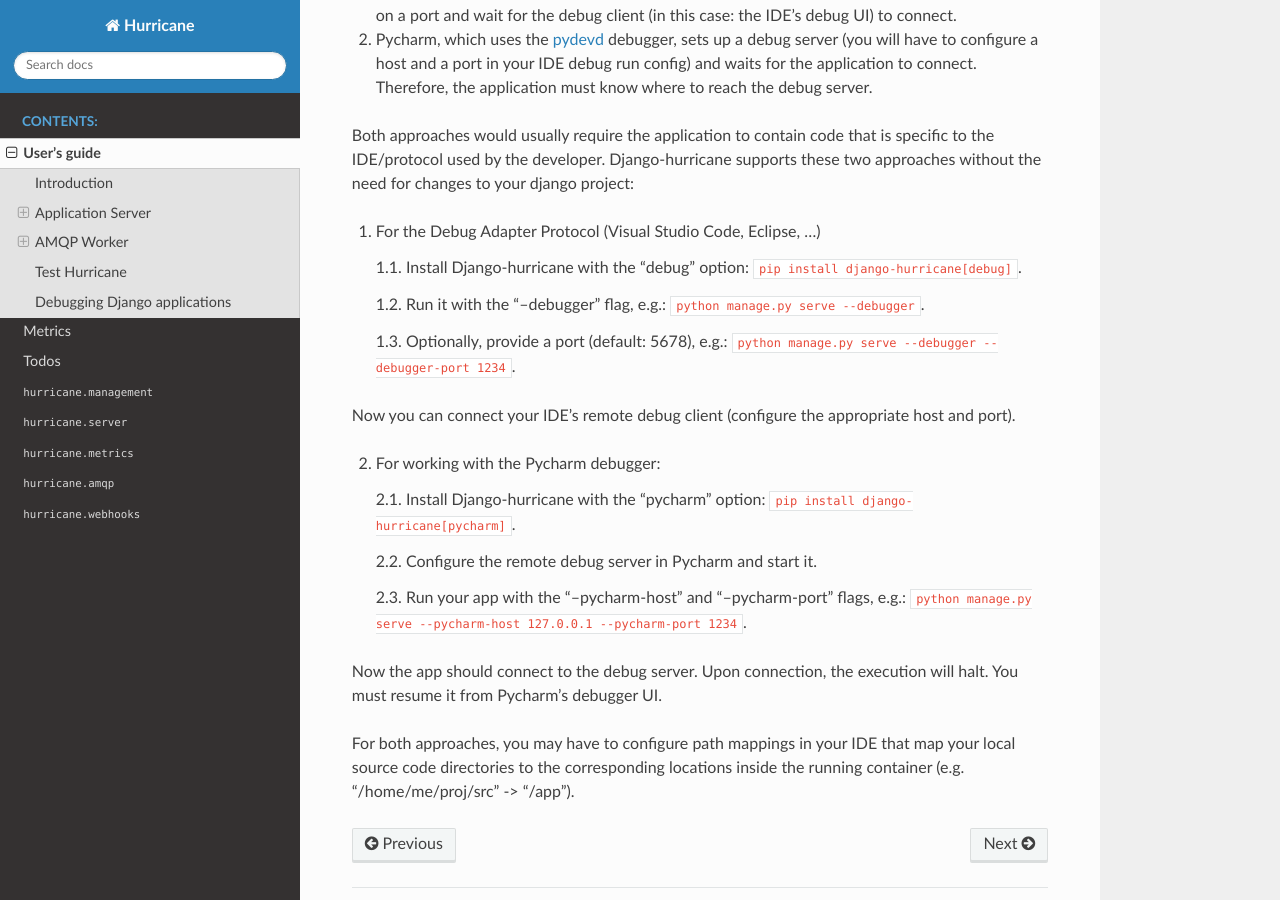
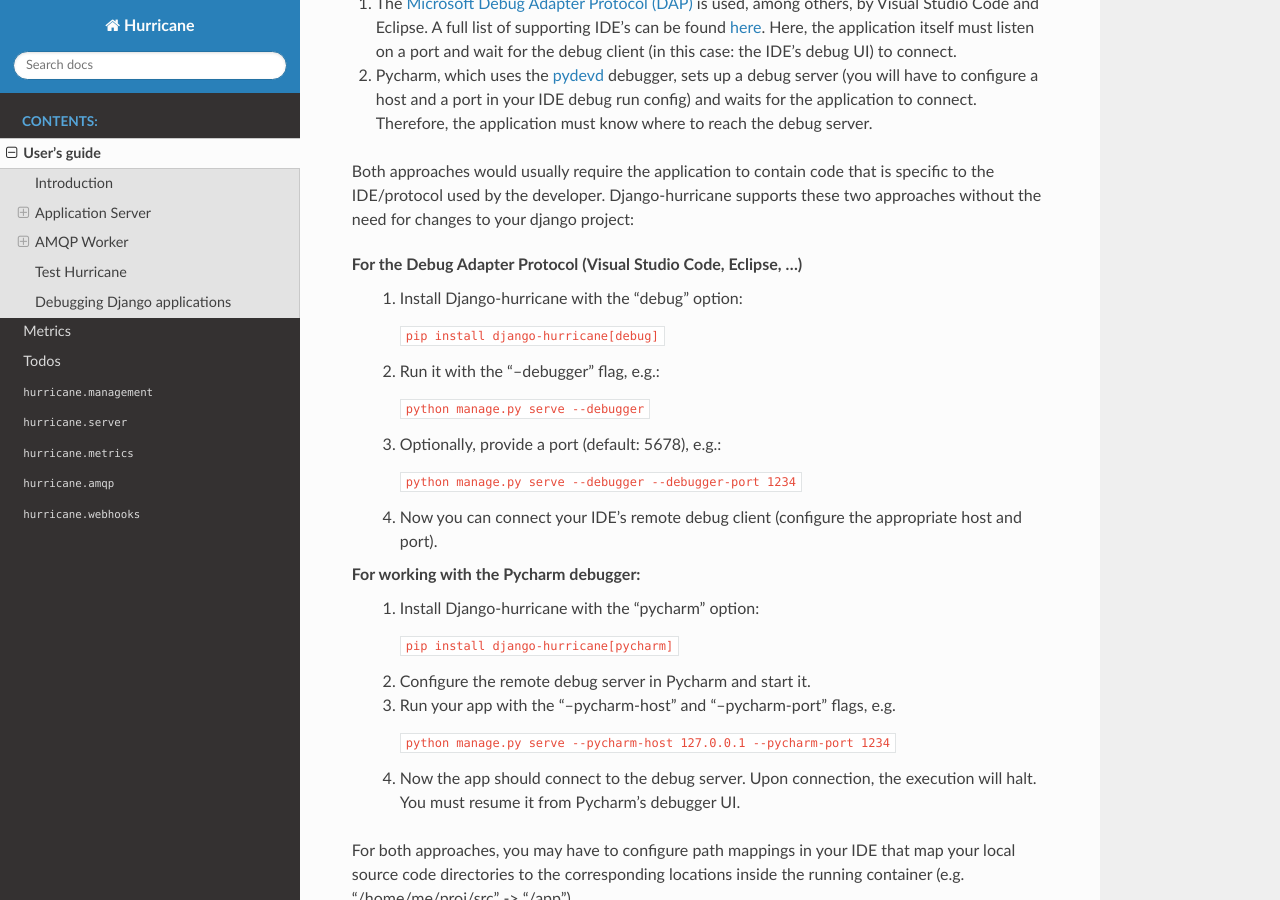
Before and after one commit to django-hurricane/django-hurricane, a Sphinx documentation site: the page built from docs/usage.rst, in a window 1280 px wide and 900 px high, scrolled down 9259 px. Built offline with Sphinx 7.4.7 and the Read the Docs theme 2.0.0, drawn with Linux system fonts in a browser that asks for light colours; some of the changed text lies outside the part shown.

Commit message:
docs: fix flags and update sphinx

```diff
--- a/docs/api/webhooks.rst
+++ b/docs/api/webhooks.rst
@@ -11,9 +11,9 @@
 .. automodule:: hurricane.webhooks.registry
    :members:
 
-:mod:`hurricane.webhooks.requests`
-----------------------------------
-.. automodule:: hurricane.webhooks.requests
+:mod:`hurricane.webhooks.webhook_types`
+---------------------------------------
+.. automodule:: hurricane.webhooks.webhook_types
    :members:
 
 :mod:`hurricane.webhooks.exceptions`
--- a/docs/requirements.txt
+++ b/docs/requirements.txt
@@ -1,6 +1,6 @@
 -r ../requirements.txt
-Sphinx==3.2.1
+Sphinx==4.5.0
 Pygments==2.7.4
-sphinx_rtd_theme==0.5.0
+sphinx-rtd-theme==1.0.0
 Jinja2==2.11.3
 MarkupSafe==2.0.1
--- a/docs/usage.rst
+++ b/docs/usage.rst
@@ -422,24 +423,33 @@ common IDEs use different approaches to remote debugging:
 Both approaches would usually require the application to contain code that is specific to the IDE/protocol used by the
 developer. Django-hurricane supports these two approaches without the need for changes to your django project:
 
-1. For the Debug Adapter Protocol (Visual Studio Code, Eclipse, ...)
+**For the Debug Adapter Protocol (Visual Studio Code, Eclipse, ...)**
+   1. Install Django-hurricane with the "debug" option:
 
-   1.1. Install Django-hurricane with the "debug" option: :code:`pip install django-hurricane[debug]`.
+      :code:`pip install django-hurricane[debug]`
 
-   1.2. Run it with the "--debugger" flag, e.g.: :code:`python manage.py serve --debugger`.
+   2. Run it with the "--debugger" flag, e.g.:
 
-   1.3. Optionally, provide a port (default: 5678), e.g.: :code:`python manage.py serve --debugger --debugger-port 1234`.
-Now you can connect your IDE's remote debug client (configure the appropriate host and port).
+      :code:`python manage.py serve --debugger`
 
-2. For working with the Pycharm debugger:
+   3. Optionally, provide a port (default: 5678), e.g.:
 
-   2.1. Install Django-hurricane with the "pycharm" option: :code:`pip install django-hurricane[pycharm]`.
+      :code:`python manage.py serve --debugger --debugger-port 1234`
 
-   2.2. Configure the remote debug server in Pycharm and start it.
+   4. Now you can connect your IDE's remote debug client (configure the appropriate host and port).
 
-   2.3. Run your app with the "--pycharm-host" and "--pycharm-port" flags, e.g.: :code:`python manage.py serve --pycharm-host 127.0.0.1 --pycharm-port 1234`.
+**For working with the Pycharm debugger:**
+   1. Install Django-hurricane with the "pycharm" option:
 
-Now the app should connect to the debug server. Upon connection, the execution will halt. You must resume it from Pycharm's debugger UI.
+      :code:`pip install django-hurricane[pycharm]`
+
+   2. Configure the remote debug server in Pycharm and start it.
+
+   3. Run your app with the "--pycharm-host" and "--pycharm-port" flags, e.g.
+
+      :code:`python manage.py serve --pycharm-host 127.0.0.1 --pycharm-port 1234`
+
+   4. Now the app should connect to the debug server. Upon connection, the execution will halt. You must resume it from Pycharm's debugger UI.
 
 For both approaches, you may have to configure path mappings in your IDE that map your local source code directories to
 the corresponding locations inside the running container (e.g. "/home/me/proj/src" -> "/app").
--- a/requirements.txt
+++ b/requirements.txt
@@ -5,8 +5,8 @@ coverage>=5.3
 pika~=1.1.0
 docker~=4.1.0
 coveralls==2.2.0
-Sphinx==3.2.1
-sphinx-rtd-theme==0.5.0
+Sphinx==4.5.0
+sphinx-rtd-theme==1.0.0
 asgiref~=3.4.0
 debugpy==1.6.0
 pydevd_pycharm==221.4994.44
```
Also changed, not shown: other parts of docs/usage.rst (+82 -81 lines).
